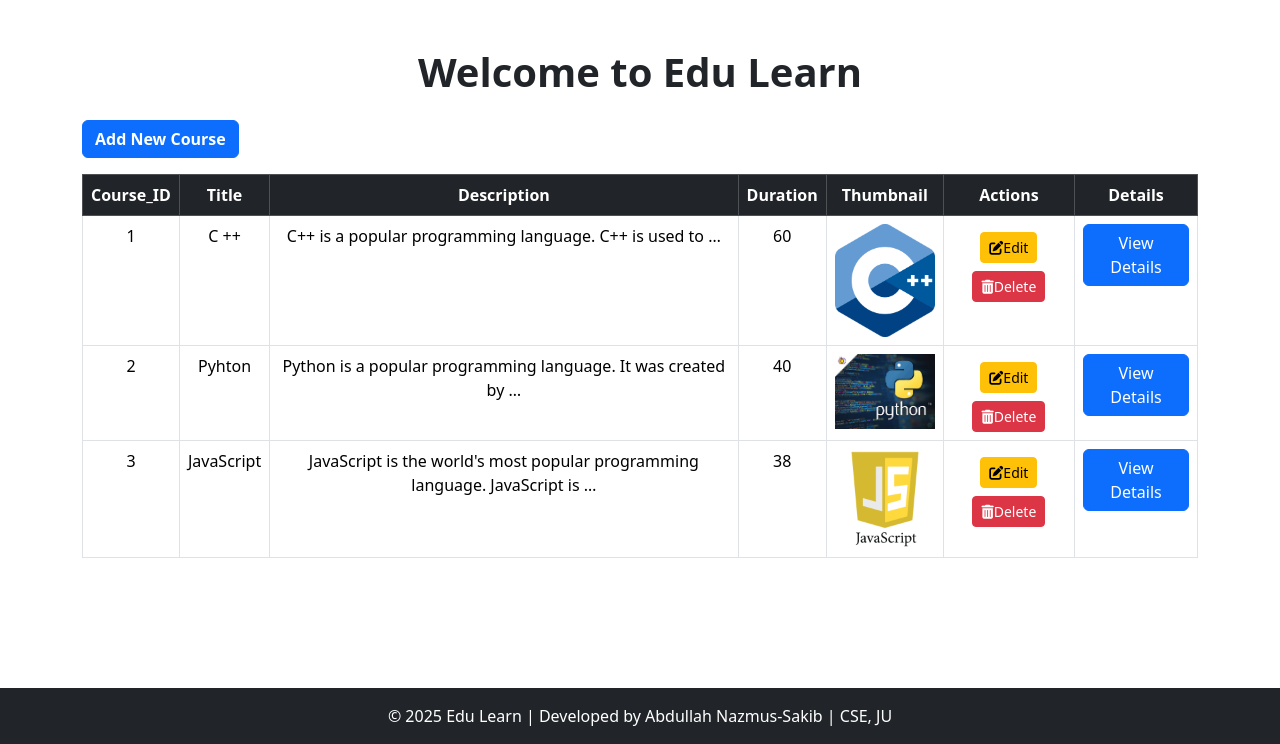
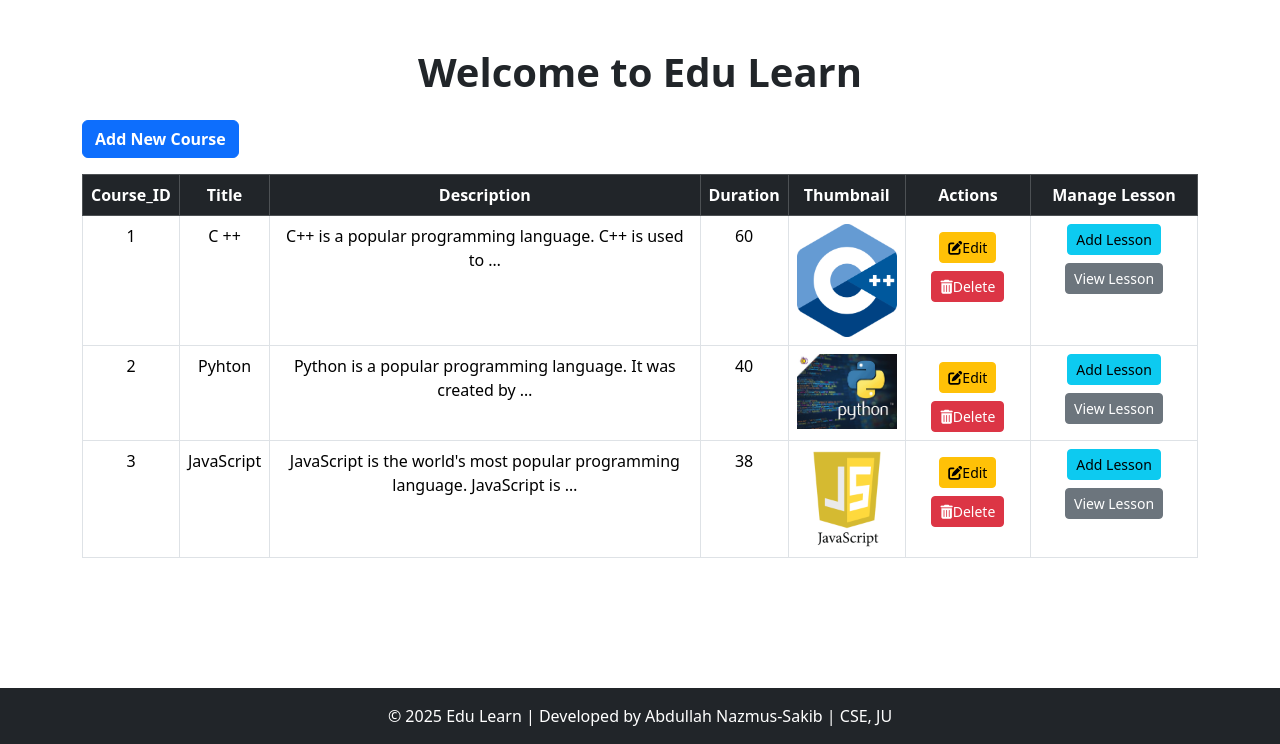
Before and after one commit to AbdullahRFA/Edu_Learn_Django_CURD_Project, a Django app: page / in a window 1280 px wide. Shown: the part 56-800 px from the top of the page. Run offline with Django 5.2, Linux system fonts and the light colour scheme; data comes from the database, SQL or seed files in the repository; both versions use the stored data as it was after the commit.

Commit message:
added creat , update, delete functionality for lesson

```diff
--- a/Course_app/urls.py
+++ b/Course_app/urls.py
@@ -10,4 +10,9 @@ urlpatterns = [
     path('create_course/',views.create_course,name='create_course'),
     path('course_edit/<int:id>/',views.course_edit,name='course_edit'),
     path('course_delete/<int:id>/',views.course_delete,name='course_delete'),
+
+
+    path('create_lesson/',views.create_lesson,name='create_lesson'),
+    path('lesson_edit/<int:id>/',views.lesson_edit,name='lesson_edit'),
+    path('lesson_delete/<int:id>/',views.lesson_delete,name='lesson_delete'),
 ]
--- a/Course_app/views.py
+++ b/Course_app/views.py
@@ -60,5 +60,58 @@ def course_delete(request,id):
     course = get_object_or_404(Course,id=id)
     if request.method == "POST":
         course.delete()
+        messages.warning(request,"Course Successfully deleted!")
         return redirect('course_list')
-    return render(request,"Course_app/delete_course_confirmations_form.html",{'course':course})
+    context = {
+        'course' : course,
+        'check' : 2
+    }
+    return render(request,"Course_app/delete_course_confirmations_form.html",context)
+
+
+
+
+def create_lesson(request):
+    form = lessonForm()
+    if request.method == "POST":
+        form = lessonForm(request.POST,request.FILES)
+        if form.is_valid():
+            form.save()
+            messages.success(request,"Lesson added Successfully")
+            return redirect('course_list')
+    context = {
+        'check': 3,
+        'form':form
+    }
+    return render(request,"Course_app/course_form.html",context)
+
+def lesson_edit(request,id):
+    lesson = get_object_or_404(Lesson,id=id)
+    form = lessonForm(instance=lesson)
+    if request.method == "POST":
+        form = lessonForm(request.POST,request.FILES,instance=lesson)
+        if form.is_valid():
+            form.save()
+            messages.success(request,"Lesson update Successfully")
+        else:
+            messages.error(request,"Lesson can't update Successfully")
+    context = {
+        'check' : 4,
+        'form' : form
+    }
+    return render(request,"Course_app/course_form.html",context)
+
+
+def lesson_delete(request,id):
+    lesson = get_object_or_404(Lesson, id = id)
+    if request.method == "POST":
+        lesson.delete()
+        messages.warning(request,"Lesson Successfully deleted")
+        return redirect('course_list')
+    context = {
+        'lesson' : lesson,
+        'check' : 1
+
+    }
+
+    return render(request,"Course_app/delete_course_confirmations_form.html",context)
--- a/templates/Course_app/course_list.html
+++ b/templates/Course_app/course_list.html
@@ -17,7 +17,7 @@
             <th>Duration</th>
             <th>Thumbnail</th>
             <th>Actions</th>
-            <th>Details</th>
+            <th>Manage Lesson</th>
         </tr>
     </thead>
     <tbody>
@@ -44,7 +44,10 @@
                     <button type="submit" class="btn btn-danger btn-sm"><i class="fas fa-trash-alt"></i>Delete</button>
                 </form>
             </td>
-            <td><a href="{% url 'coursedetails' course.id %}" class="btn btn-primary">View Details</a></td>
+            <td>
+                <a href="{% url 'create_lesson' %}" class="btn btn-info btn-sm mb-1">Add Lesson</a>
+                <a href="{% url 'coursedetails' course.id %}" class="btn btn-secondary btn-sm mt-1">View Lesson</a>
+            </td>
         </tr>
         {% endfor %}
     </tbody>
```
Also changed, not shown: templates/Course_app/Course_details.html (+7 -0 lines), templates/Course_app/course_form.html (+5 -2 lines), templates/Course_app/delete_course_confirmations_form.html (+17 -2 lines), db.sqlite3, media/courses_thumbnail/c.png (added), media/courses_thumbnail/javascript_logo.png (added), media/courses_thumbnail/python.jpg (added).
